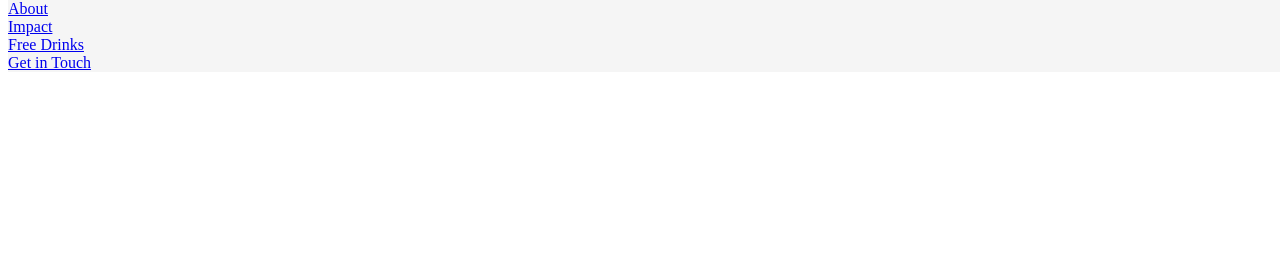
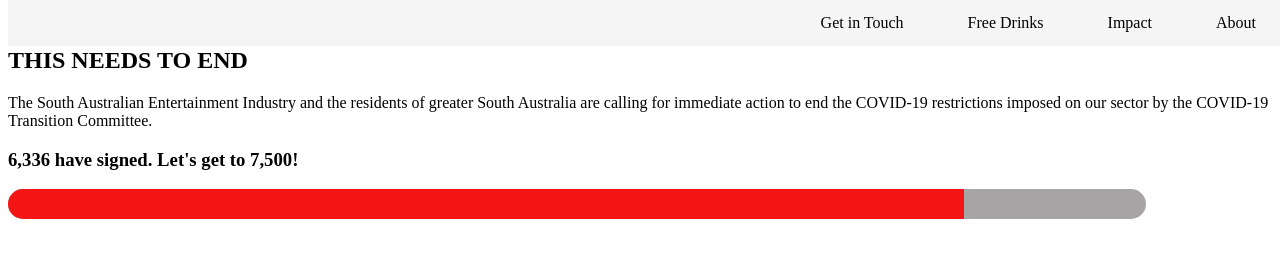
Before and after one commit to Cameronicus/UX_UI_LetUsDance, a plain HTML site: page index.html in a window 1280 px wide. Drawn offline with Linux system fonts and the light colour scheme.

Commit message:
big update
more stuff added like a progress bar, more css to navbar, fun stuff

```diff
--- a/index.html
+++ b/index.html
@@ -21,8 +21,16 @@
 
         <main>
            <section>
-               <div></div>
-               <div></div>
+               <div>
+                   <h1>The entertainment industry of South Australia is on its knees.<br>THIS NEEDS TO END</h1>
+                   <p>The South Australian Entertainment Industry and the residents of greater South Australia are calling for immediate action to end the COVID-19 restrictions imposed on our sector by the COVID-19 Transition Committee.</p>
+               </div>
+               <div>
+                   <h3>6,336 have signed. Let's get to 7,500!</h3>
+                   <div class="progressBar nestedDiv">
+                   <div class="bar" style="width: 84%"></div>
+                </div>
+               </div>
            </section>
         </main>
 
--- a/style.css
+++ b/style.css
@@ -8,3 +8,36 @@
     overflow: hidden;
     background-color: whitesmoke;
 }
+
+.logo {
+    float: left;
+}
+
+.link {
+    float: right;
+}
+
+.link a {
+    display: block;
+    color: black;
+    text-align: center;
+    padding: 14px 32px;
+    text-decoration: none;
+}
+
+.progressBar {
+ width: 90%;
+ height: 30px;
+ background-color: rgb(167, 165, 165);
+ border-radius: 15px;
+}
+
+.nestedDiv {
+    overflow: hidden;
+}
+
+.nestedDiv .bar {
+background-color: rgba(255, 0, 0, 0.87);
+height: 100%;
+width: 0%;
+}
```
